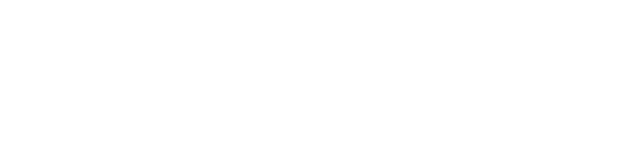
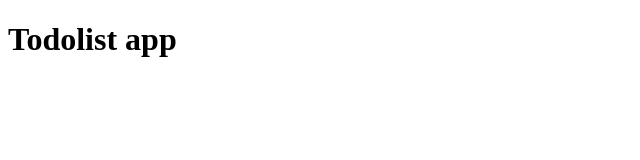
Before and after one commit to Syconar/ToDoList, a plain HTML site: page index.html in a window 1280 px wide. Shown: the whole page, without its empty margins (0-640 px from the left). Drawn offline with Linux system fonts and the light colour scheme.

Commit message:
Test commit

```diff
--- a/index.html
+++ b/index.html
@@ -9,10 +9,11 @@
 <body>
 
 <header>
-
+    <h1>Todolist app</h1>
 </header>
 
 <main>
+
 
 </main>
 
```
